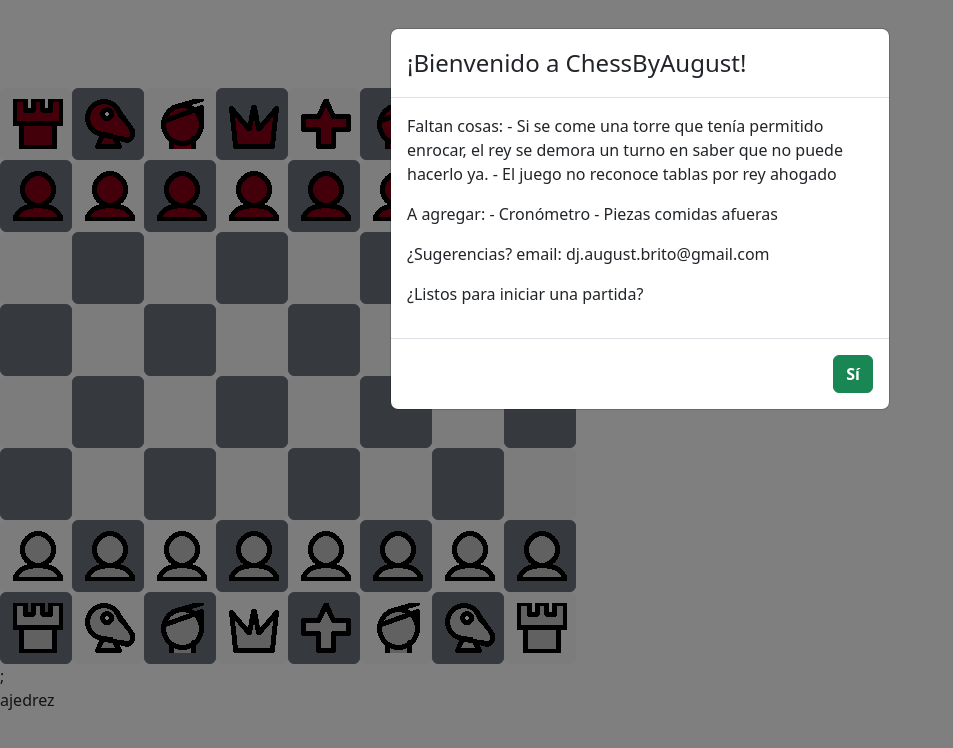
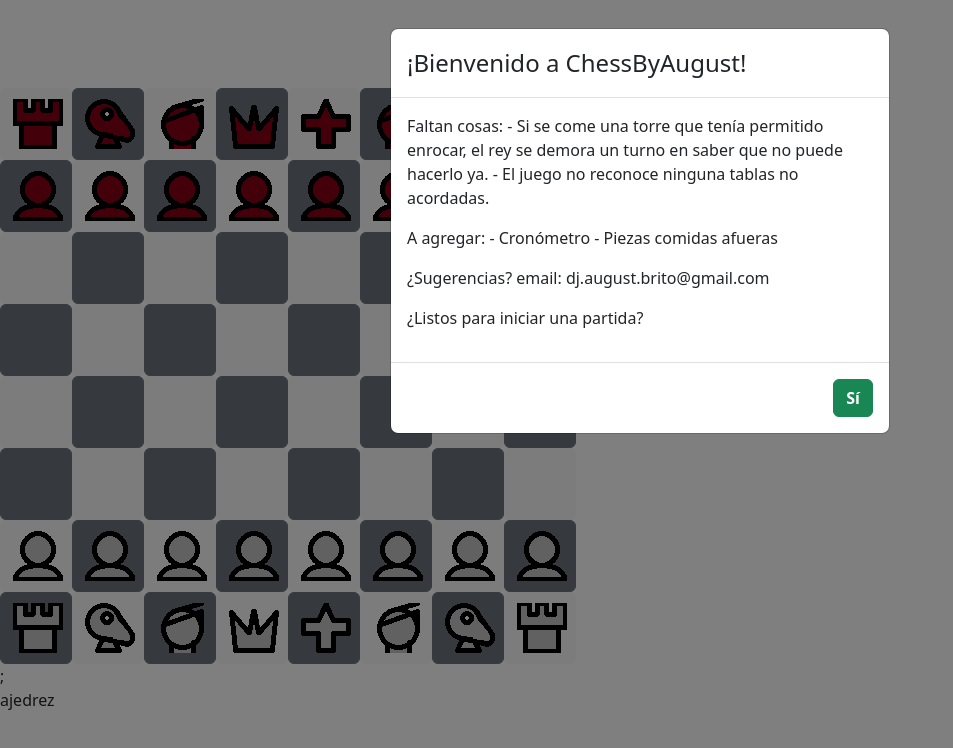
Before and after one commit to djauguust/ChessByAugust, a React (Vite) app: page / in a window 1280 px wide. Shown: the top 748 px of the page, without its empty margins (0-953 px from the left). Built offline with nearby package versions, Linux system fonts and the light colour scheme.

Commit message:
fix version4.0

```diff
--- a/src/Game.jsx
+++ b/src/Game.jsx
@@ -84,7 +84,7 @@ export const Game = () => {
               <p>
                 Faltan cosas: - Si se come una torre que tenía permitido
                 enrocar, el rey se demora un turno en saber que no puede hacerlo
-                ya. - El juego no reconoce tablas por rey ahogado
+                ya. - El juego no reconoce ninguna tablas no acordadas.
               </p>
               <p>A agregar: - Cronómetro - Piezas comidas afueras</p>
               <p>¿Sugerencias? email: dj.august.brito@gmail.com</p>
```
